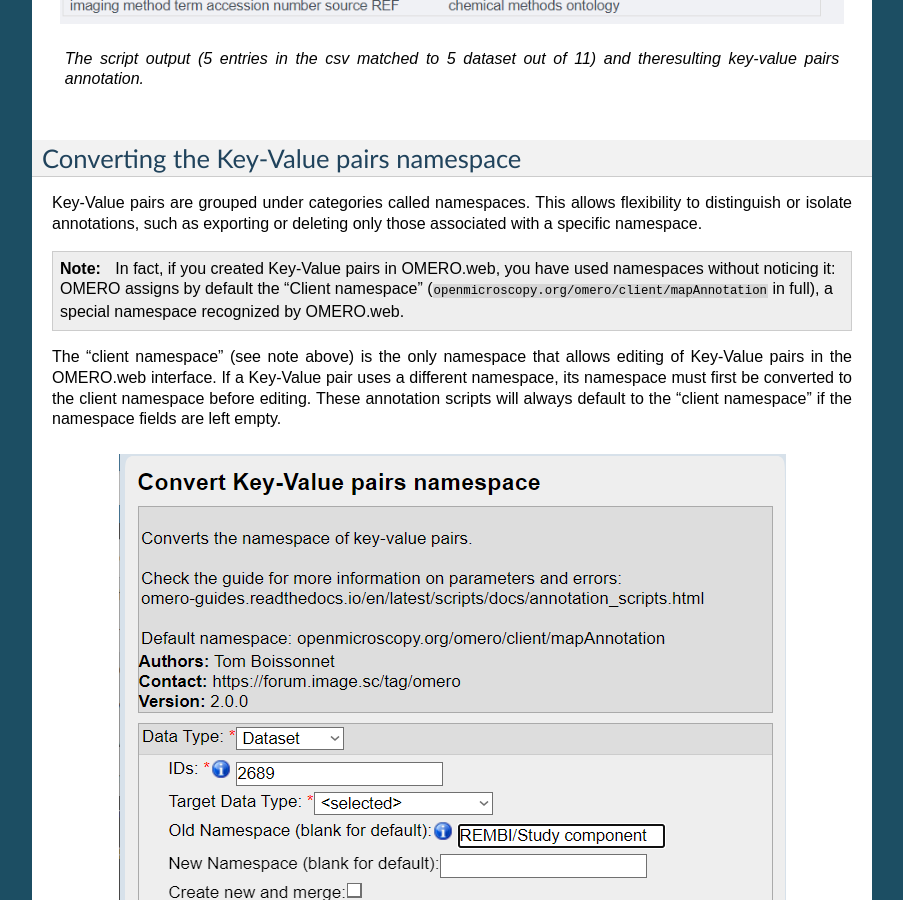
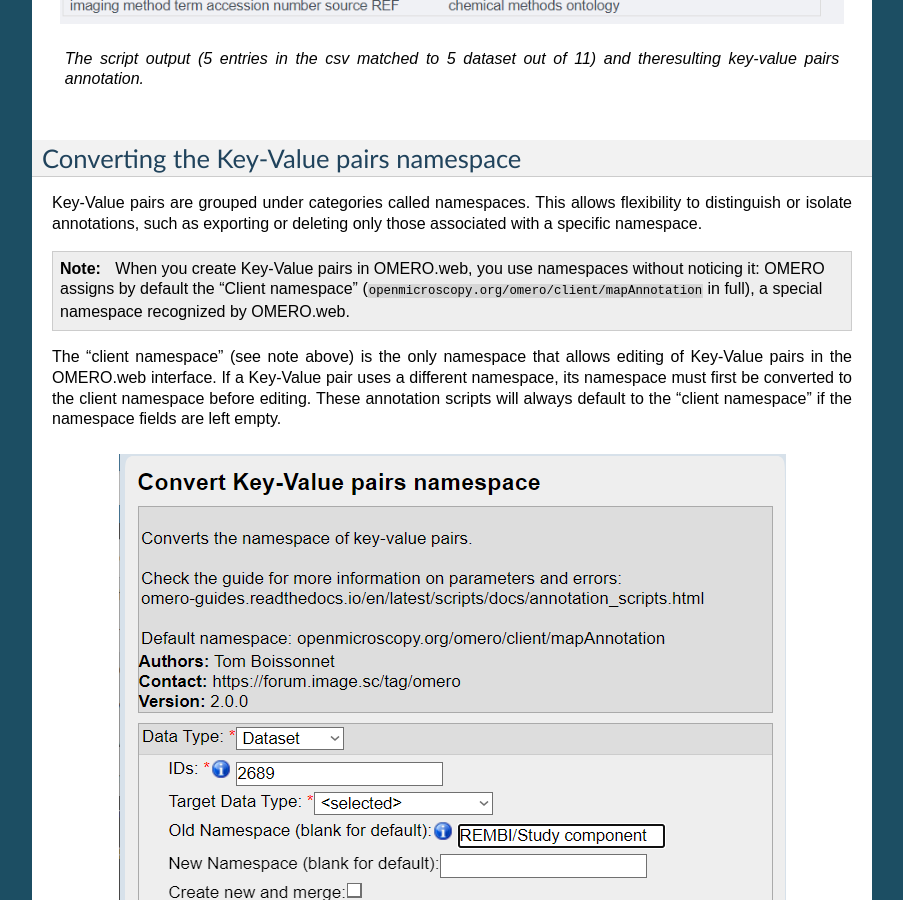
Before and after one commit to ome/omero-guide-scripts, a Sphinx documentation site: the page built from docs/walkthrough.rst, in a window 1280 px wide and 900 px high, scrolled down 5518 px. Shown: the whole window, without its empty margins (198-1101 px from the left). Built offline with Sphinx 7.4.7, drawn with Linux system fonts in a browser that asks for light colours.

Commit message:
Update docs/walkthrough.rst from suggestion
Co-authored-by: pwalczysko <p.walczysko@dundee.ac.uk>

```diff
--- a/docs/walkthrough.rst
+++ b/docs/walkthrough.rst
@@ -137,7 +137,7 @@
 only those associated with a specific namespace.
 
 .. note::
-   In fact, if you created Key-Value pairs in OMERO.web, you have used \
+   When you create Key-Value pairs in OMERO.web, you use \
    namespaces without noticing it: OMERO assigns by default the \
    "Client namespace" (``openmicroscopy.org/omero/client/mapAnnotation`` in full)\
    , a special namespace recognized by OMERO.web.
```
